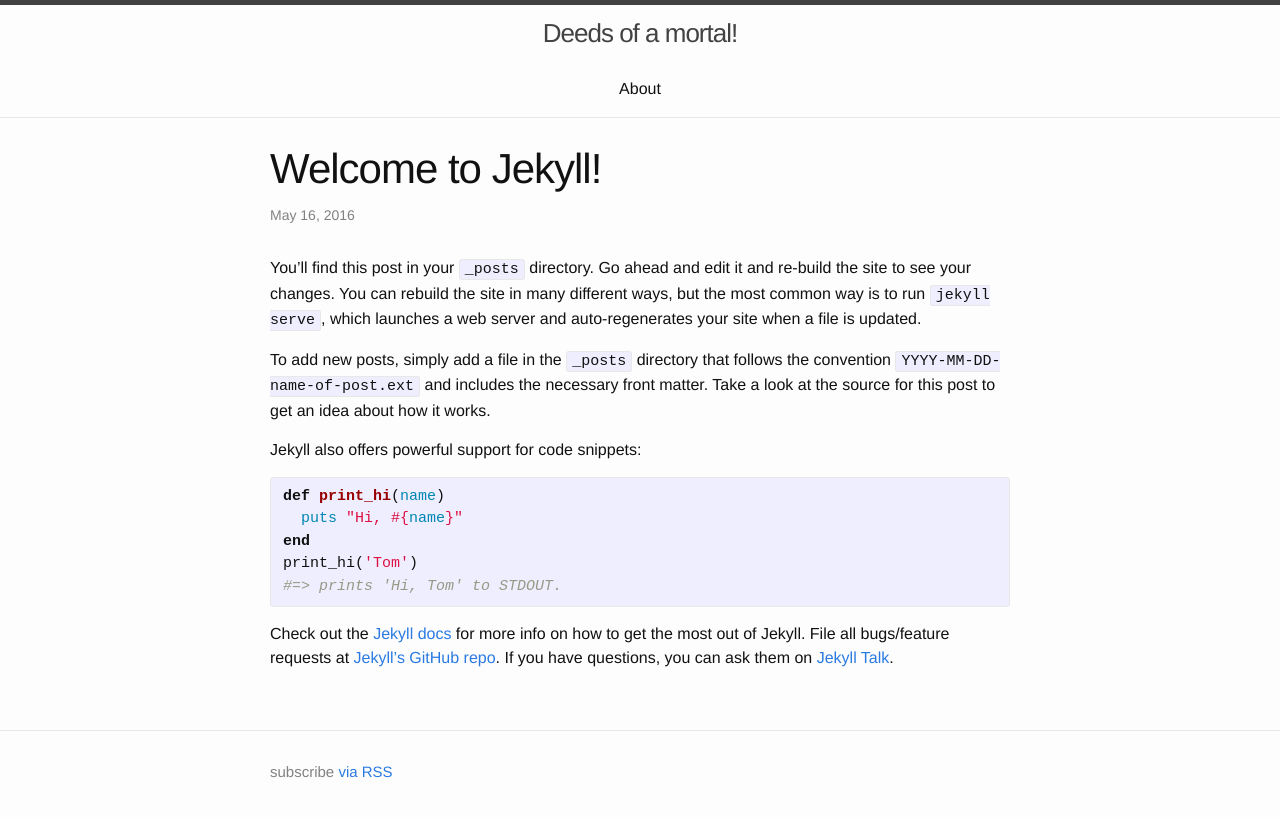
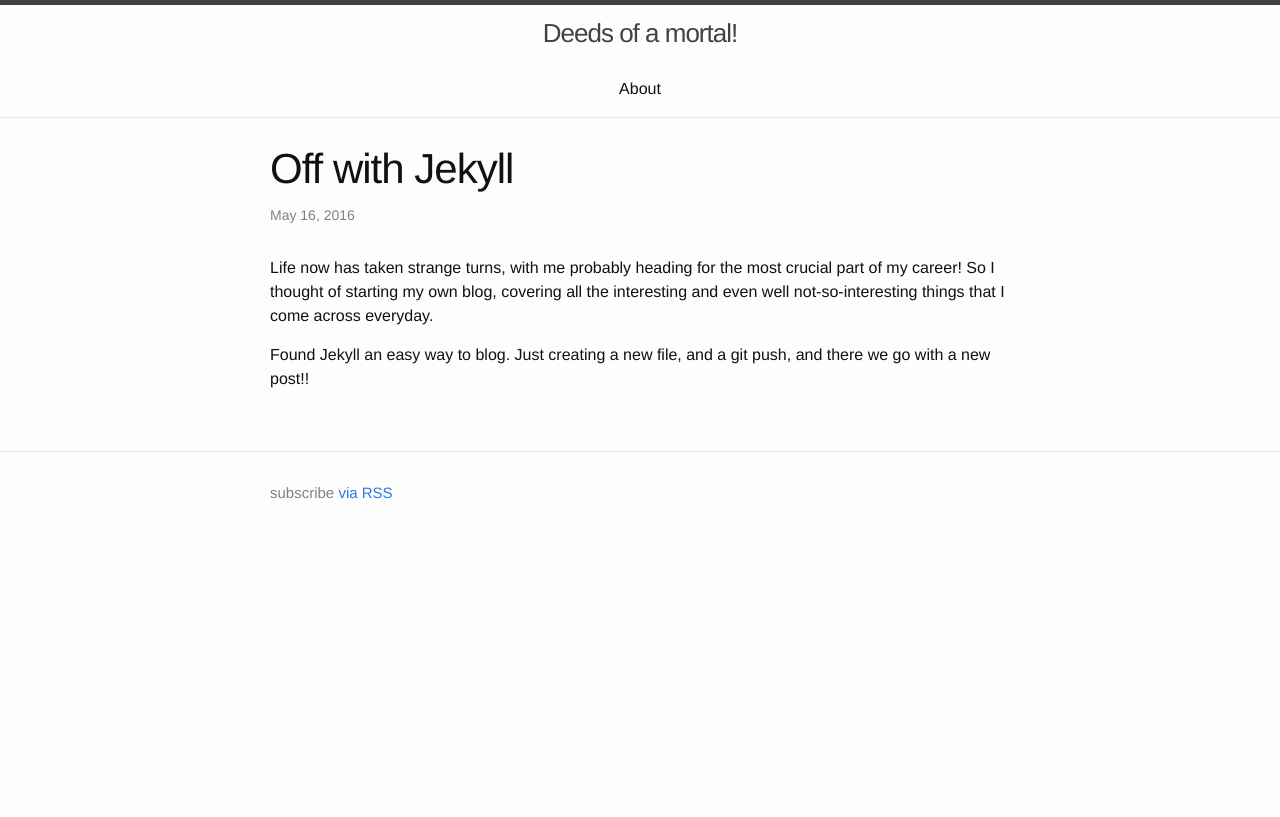
Before and after one commit to smitbose/smitbose.github.io, a Jekyll site: the page built from _posts/2016-05-17-welcome-to-jekyll.markdown, in a window 1280 px wide. Shown: the top 817 px of the page. Built offline with Jekyll 4.4.1, drawn with Linux system fonts in a browser that asks for light colours.

Commit message:
First post

```diff
--- a/_posts/2016-05-17-welcome-to-jekyll.markdown
+++ b/_posts/2016-05-17-welcome-to-jekyll.markdown
@@ -1,25 +1,9 @@
 ---
 layout: post
-title:  "Welcome to Jekyll!"
+title:  "Off with Jekyll"
 date:   2016-05-17 05:01:33 +0530
 categories: jekyll update
 ---
-You’ll find this post in your `_posts` directory. Go ahead and edit it and re-build the site to see your changes. You can rebuild the site in many different ways, but the most common way is to run `jekyll serve`, which launches a web server and auto-regenerates your site when a file is updated.
+Life now has taken strange turns, with me probably heading for the most crucial part of my career! So I thought of starting my own blog, covering all the interesting and even well not-so-interesting things that I come across everyday.
 
-To add new posts, simply add a file in the `_posts` directory that follows the convention `YYYY-MM-DD-name-of-post.ext` and includes the necessary front matter. Take a look at the source for this post to get an idea about how it works.
-
-Jekyll also offers powerful support for code snippets:
-
-{% highlight ruby %}
-def print_hi(name)
-  puts "Hi, #{name}"
-end
-print_hi('Tom')
-#=> prints 'Hi, Tom' to STDOUT.
-{% endhighlight %}
-
-Check out the [Jekyll docs][jekyll-docs] for more info on how to get the most out of Jekyll. File all bugs/feature requests at [Jekyll’s GitHub repo][jekyll-gh]. If you have questions, you can ask them on [Jekyll Talk][jekyll-talk].
-
-[jekyll-docs]: http://jekyllrb.com/docs/home
-[jekyll-gh]:   https://github.com/jekyll/jekyll
-[jekyll-talk]: https://talk.jekyllrb.com/
+Found Jekyll an easy way to blog. Just creating a new file, and a git push, and there we go with a new post!!
```
Also changed, not shown: index.html (+4 -3 lines).
